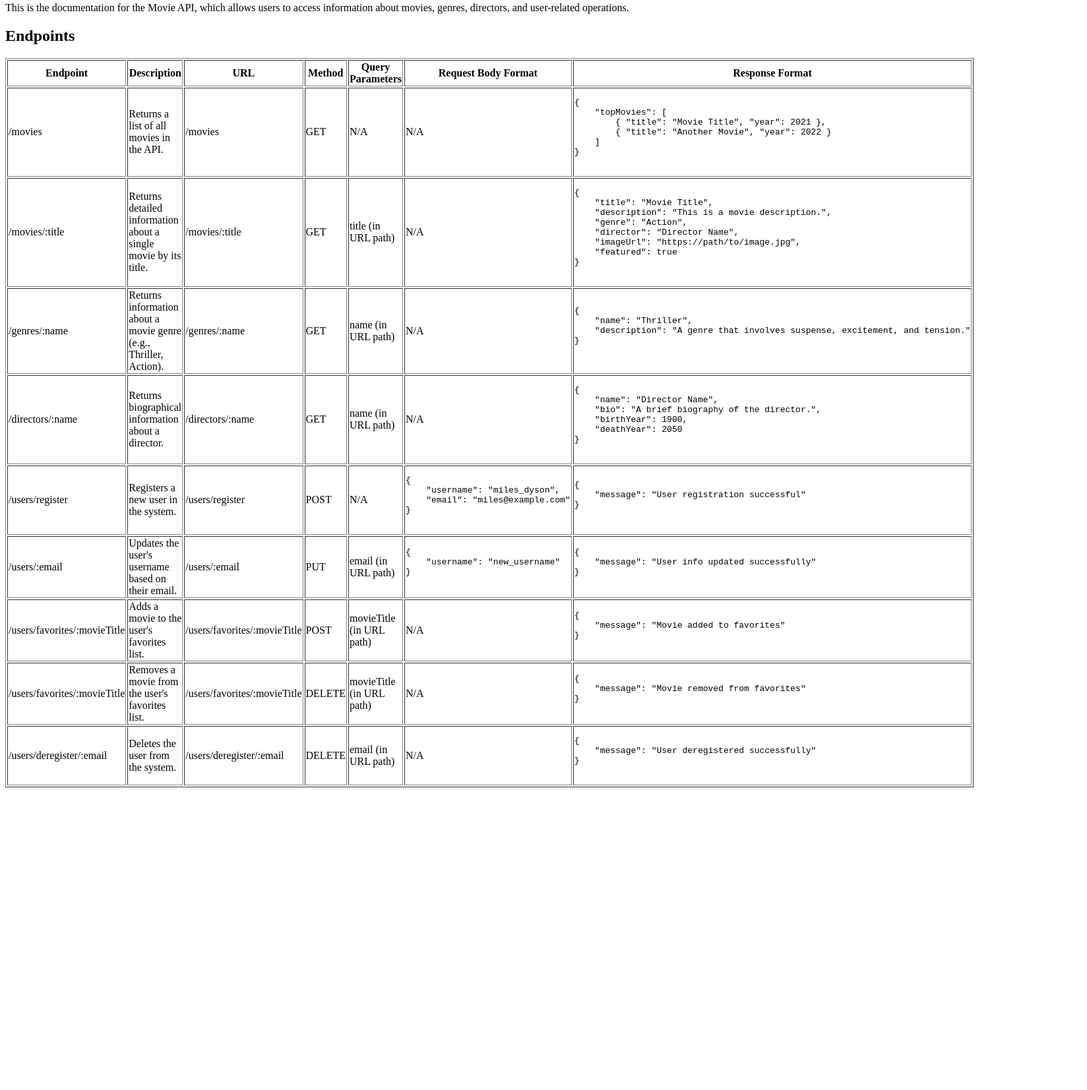
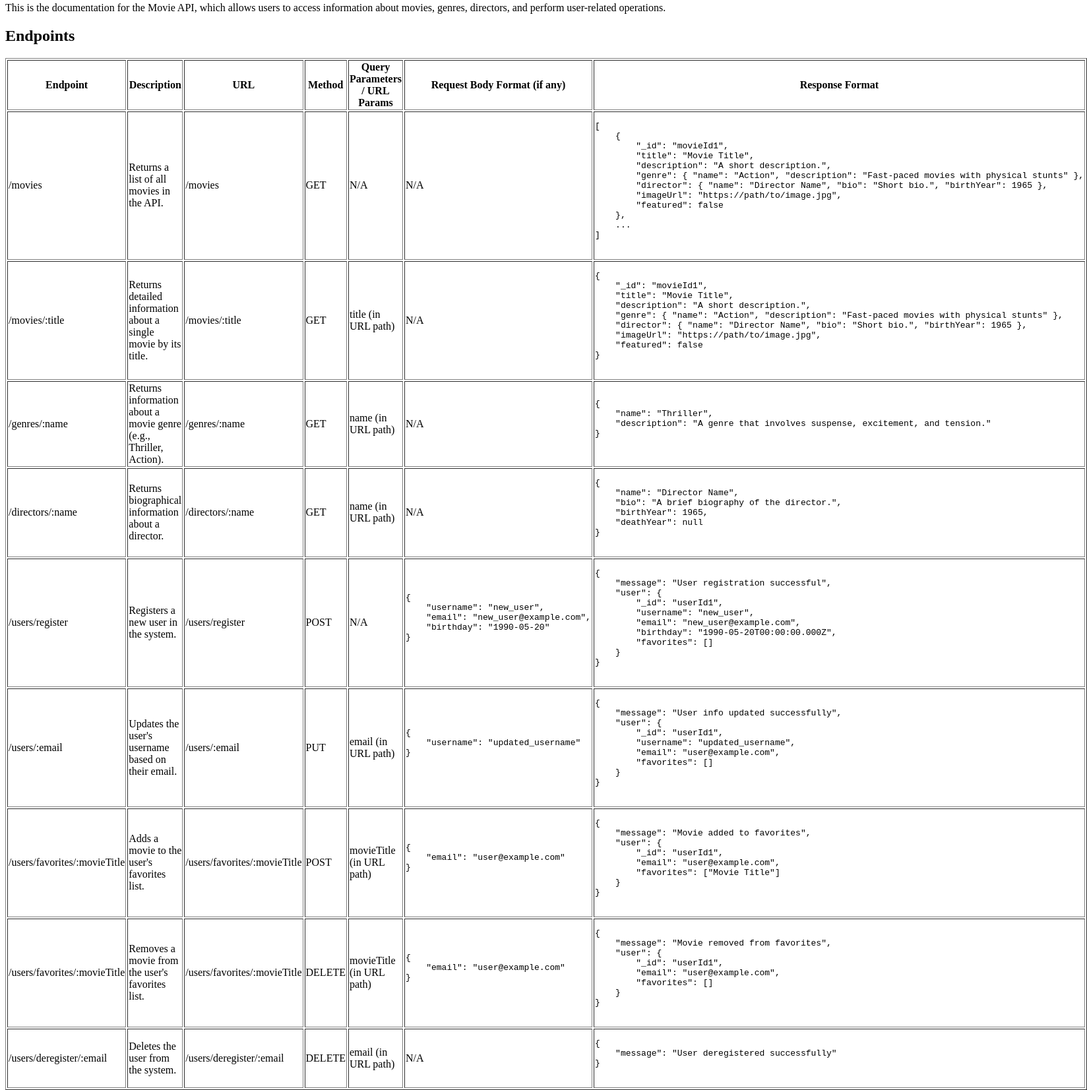
Before and after one commit to hand1ov1eternity/movie_api, a website: page public/documentation.html in a window 1280 px wide. Shown: the part 77-1730 px from the top of the page at 66% size, 1648 px wide, since content can reach past the window. Before the commit the page ends 1279 px from the top, so only its background shows below. Drawn offline with Linux system fonts and the light colour scheme.

Commit message:
update documentation with more accurate information after data format change

```diff
--- a/public/documentation.html
+++ b/public/documentation.html
@@ -7,7 +7,7 @@
 </head>
 <body>
     <h1>API Documentation</h1>
-    <p>This is the documentation for the Movie API, which allows users to access information about movies, genres, directors, and user-related operations.</p>
+    <p>This is the documentation for the Movie API, which allows users to access information about movies, genres, directors, and perform user-related operations.</p>
 
     <h2>Endpoints</h2>
 
@@ -18,12 +18,11 @@
             <th>Description</th>
             <th>URL</th>
             <th>Method</th>
-            <th>Query Parameters</th>
-            <th>Request Body Format</th>
+            <th>Query Parameters / URL Params</th>
+            <th>Request Body Format (if any)</th>
             <th>Response Format</th>
            </tr>
         </thead>
-
         <tbody>
             <!-- Get all movies -->
             <tr>
@@ -35,12 +34,18 @@
                 <td>N/A</td>
                 <td>
                     <pre>
-{
-    "topMovies": [
-        { "title": "Movie Title", "year": 2021 },
-        { "title": "Another Movie", "year": 2022 }
-    ]
-}
+[
+    {
+        "_id": "movieId1",
+        "title": "Movie Title",
+        "description": "A short description.",
+        "genre": { "name": "Action", "description": "Fast-paced movies with physical stunts" },
+        "director": { "name": "Director Name", "bio": "Short bio.", "birthYear": 1965 },
+        "imageUrl": "https://path/to/image.jpg",
+        "featured": false
+    },
+    ...
+]
                     </pre>
                 </td>
             </tr>
@@ -56,12 +61,13 @@
                 <td>
                     <pre>
 {
+    "_id": "movieId1",
     "title": "Movie Title",
-    "description": "This is a movie description.",
-    "genre": "Action",
-    "director": "Director Name",
+    "description": "A short description.",
+    "genre": { "name": "Action", "description": "Fast-paced movies with physical stunts" },
+    "director": { "name": "Director Name", "bio": "Short bio.", "birthYear": 1965 },
     "imageUrl": "https://path/to/image.jpg",
-    "featured": true
+    "featured": false
 }
                     </pre>
                 </td>
@@ -98,8 +104,8 @@
 {
     "name": "Director Name",
     "bio": "A brief biography of the director.",
-    "birthYear": 1900,
-    "deathYear": 2050
+    "birthYear": 1965,
+    "deathYear": null
 }
                     </pre>
                 </td>
@@ -115,15 +121,23 @@
                 <td>
                     <pre>
 {
-    "username": "miles_dyson",
-    "email": "miles@example.com"
+    "username": "new_user",
+    "email": "new_user@example.com",
+    "birthday": "1990-05-20"
 }
                     </pre>
                 </td>
                 <td>
                     <pre>
 {
-    "message": "User registration successful"
+    "message": "User registration successful",
+    "user": {
+        "_id": "userId1",
+        "username": "new_user",
+        "email": "new_user@example.com",
+        "birthday": "1990-05-20T00:00:00.000Z",
+        "favorites": []
+    }
 }
                     </pre>
                 </td>
@@ -139,14 +153,20 @@
                 <td>
                     <pre>
 {
-    "username": "new_username"
+    "username": "updated_username"
 }
                     </pre>
                 </td>
                 <td>
                     <pre>
 {
-    "message": "User info updated successfully"
+    "message": "User info updated successfully",
+    "user": {
+        "_id": "userId1",
+        "username": "updated_username",
+        "email": "user@example.com",
+        "favorites": []
+    }
 }
                     </pre>
                 </td>
@@ -159,11 +179,22 @@
                 <td>/users/favorites/:movieTitle</td>
                 <td>POST</td>
                 <td>movieTitle (in URL path)</td>
-                <td>N/A</td>
                 <td>
                     <pre>
 {
-    "message": "Movie added to favorites"
+    "email": "user@example.com"
+}
+                    </pre>
+                </td>
+                <td>
+                    <pre>
+{
+    "message": "Movie added to favorites",
+    "user": {
+        "_id": "userId1",
+        "email": "user@example.com",
+        "favorites": ["Movie Title"]
+    }
 }
                     </pre>
                 </td>
@@ -176,11 +207,22 @@
                 <td>/users/favorites/:movieTitle</td>
                 <td>DELETE</td>
                 <td>movieTitle (in URL path)</td>
-                <td>N/A</td>
                 <td>
                     <pre>
 {
-    "message": "Movie removed from favorites"
+    "email": "user@example.com"
+}
+                    </pre>
+                </td>
+                <td>
+                    <pre>
+{
+    "message": "Movie removed from favorites",
+    "user": {
+        "_id": "userId1",
+        "email": "user@example.com",
+        "favorites": []
+    }
 }
                     </pre>
                 </td>
```
